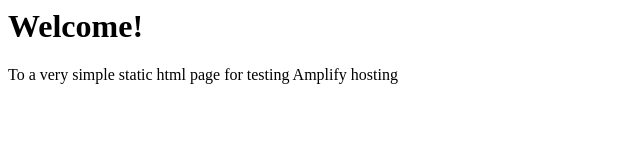
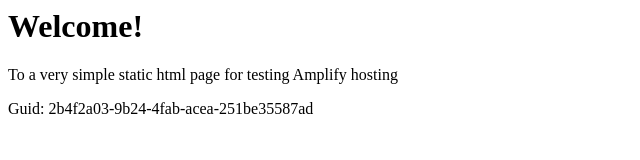
Before and after one commit to aws-aemilia-nrt/Github-PR-Commit-Integration-Test-DoNotTouch-Gith-OKSLNVO2-v1-preprod-ap-northeast-1, a website: page src/index.html in a window 1280 px wide. Shown: the whole page, without its empty margins (0-640 px from the left). Drawn offline with Linux system fonts and the light colour scheme.

Commit message:
commit from integ tests

```diff
--- a/src/index.html
+++ b/src/index.html
@@ -1,3 +1,5 @@
+
+
 <html lang="en">
 
 <head>
@@ -10,6 +12,6 @@
 <body>
     <h1>Welcome!</h1>
     <p>To a very simple static html page for testing Amplify hosting</p>
-</body>
+    <p>Guid: 2b4f2a03-9b24-4fab-acea-251be35587ad</p></body>
 
 </html>
```
